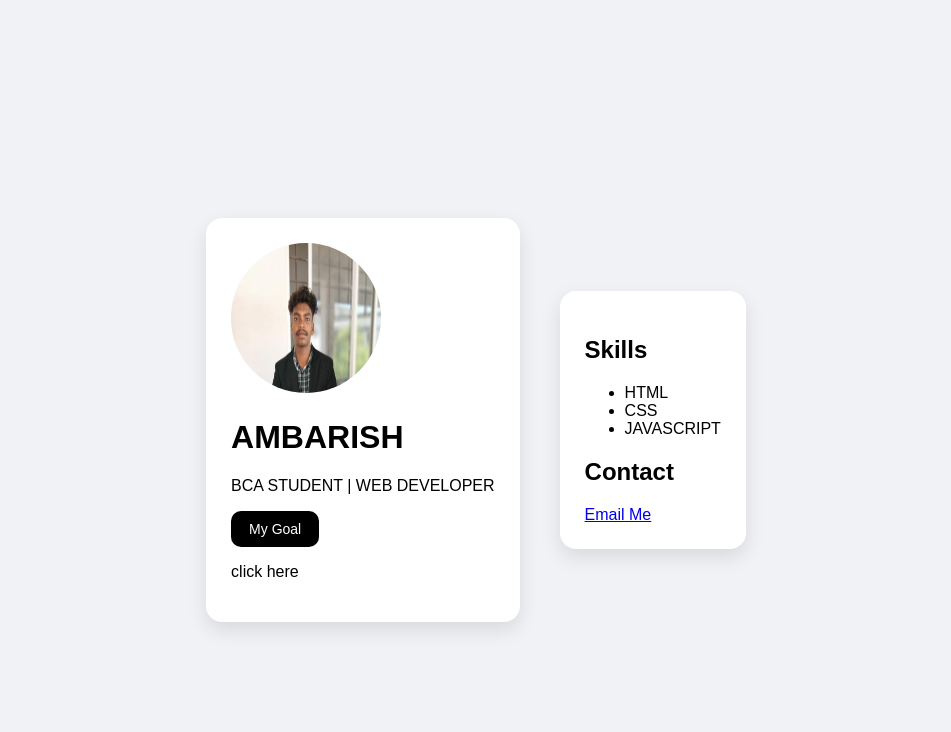
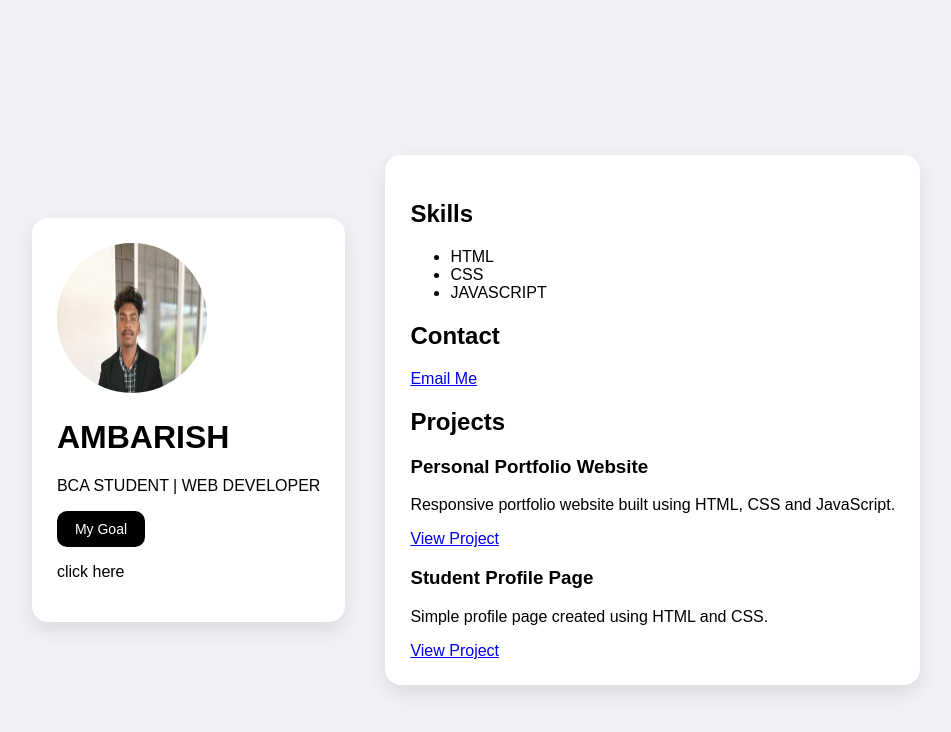
Before and after one commit to AMBARISH025-BELVAI/portfolio, a plain HTML site: page index.html in a window 1280 px wide. Shown: the whole page, without its empty margins (164-1115 px from the left). Drawn offline with Linux system fonts and the light colour scheme.

Commit message:
Update index.html

```diff
--- a/index.html
+++ b/index.html
@@ -29,6 +29,21 @@
             </ul>
             <h2>Contact</h2>
             <a href="mailto:ambarishbelvai12@gmail.com">Email Me</a>
+            <div class="projects">
+    <h2>Projects</h2>
+
+    <div class="project">
+        <h3>Personal Portfolio Website</h3>
+        <p>Responsive portfolio website built using HTML, CSS and JavaScript.</p>
+        <a href="#" target="_blank">View Project</a>
+    </div>
+
+    <div class="project">
+        <h3>Student Profile Page</h3>
+        <p>Simple profile page created using HTML and CSS.</p>
+        <a href="#" target="_blank">View Project</a>
+    </div>
+</div>
 
 
         </div>
```
